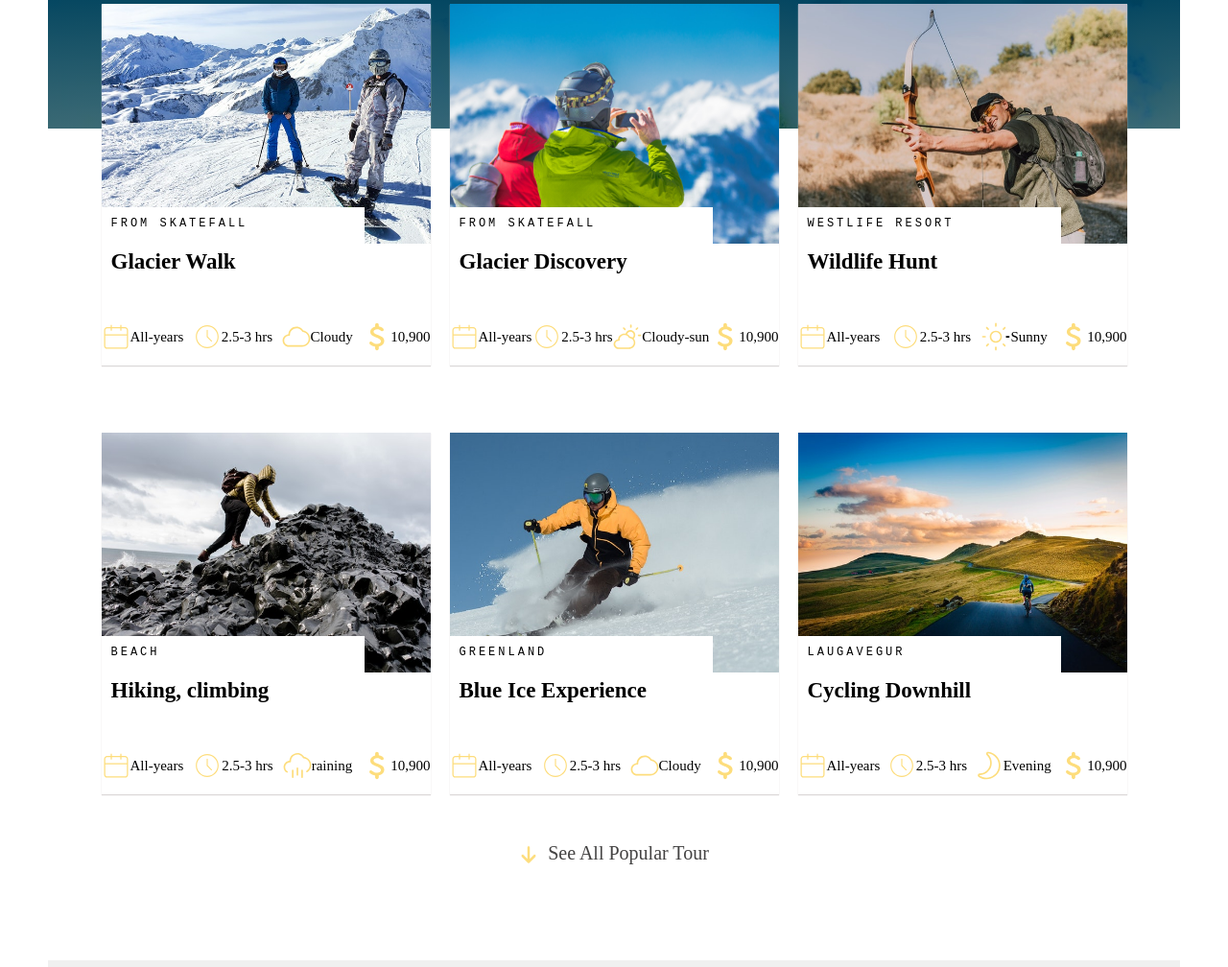
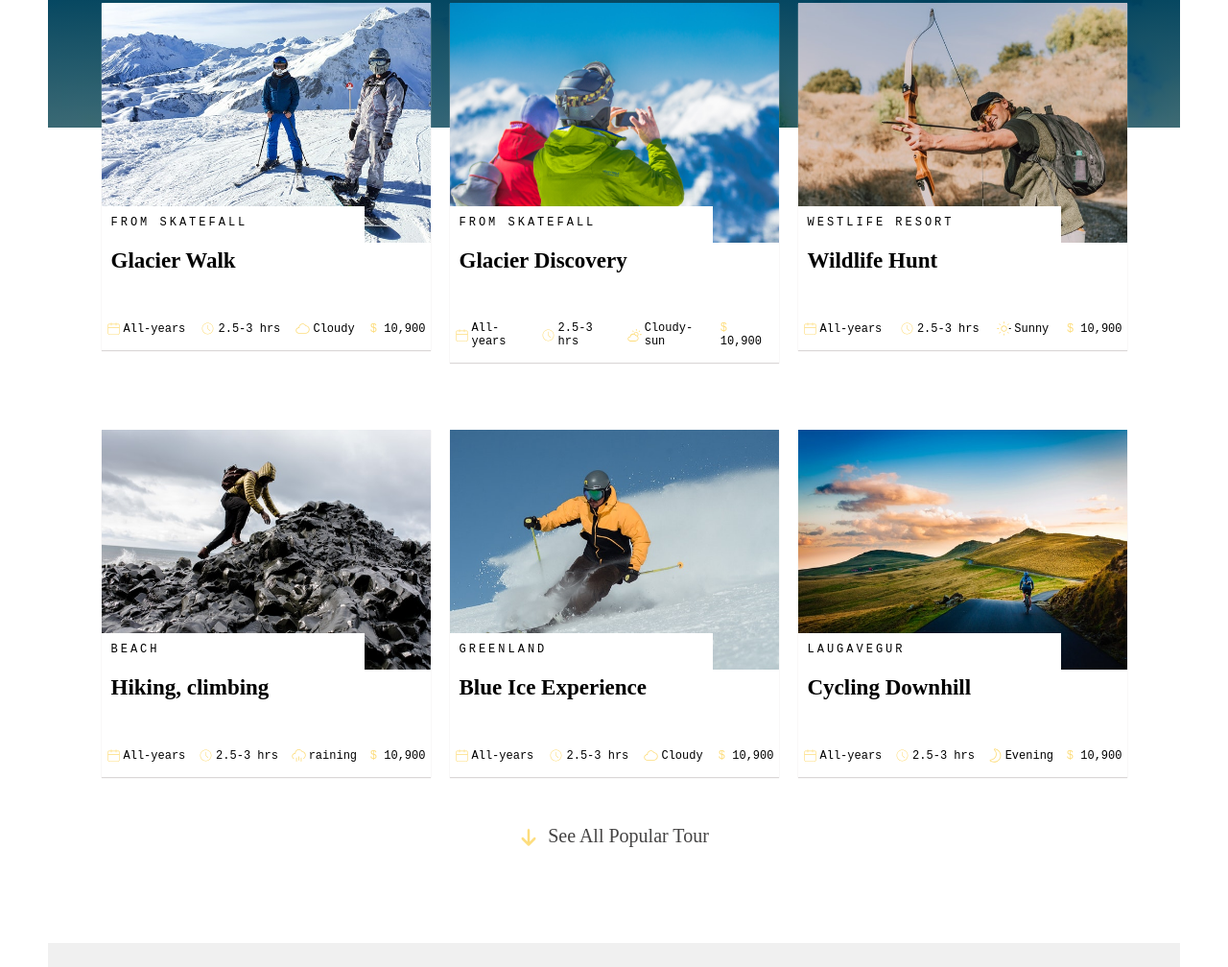
Before and after one commit to Farouk-ayo/Oneandonlytour, a website: page index.html in a window 1280 px wide. Shown: the part 1592-2600 px from the top of the page at 96% size. Drawn offline with Linux system fonts and the light colour scheme; a web font is replaced by a local one.

Commit message:
all font and error fixed

```diff
--- a/index.html
+++ b/index.html
@@ -46,7 +46,7 @@
         <div class="navigation--text">
           <h3 class="navigation--text__top">One&only</h3>
           <p class="navigation--text__bottom">
-            <span class="text--bg">TOUR</span>
+            <span class="text--bg head">TOUR</span>
           </p>
         </div>
         <div class="navbar--tog">
@@ -257,8 +257,7 @@
               <figcaption>Cloudy</figcaption>
             </div>
             <div class="popular--icon">
-              <img class="svg-icon" src="images/currency.svg" alt="" />
-              <figcaption>10,900</figcaption>
+              <figcaption><span class="color">$</span> 10,900</figcaption>
             </div>
           </figure>
         </div>
@@ -284,8 +283,7 @@
               <figcaption>Cloudy-sun</figcaption>
             </div>
             <div class="popular--icon">
-              <img class="svg-icon" src="images/currency.svg" alt="" />
-              <figcaption>10,900</figcaption>
+              <figcaption><span class="color">$</span> 10,900</figcaption>
             </div>
           </figure>
         </div>
@@ -311,8 +309,7 @@
               <figcaption>Sunny</figcaption>
             </div>
             <div class="popular--icon">
-              <img class="svg-icon" src="images/currency.svg" alt="" />
-              <figcaption>10,900</figcaption>
+              <figcaption><span class="color">$</span> 10,900</figcaption>
             </div>
           </figure>
         </div>
@@ -338,8 +335,7 @@
               <figcaption>raining</figcaption>
             </div>
             <div class="popular--icon">
-              <img class="svg-icon" src="images/currency.svg" alt="" />
-              <figcaption>10,900</figcaption>
+              <figcaption><span class="color">$</span> 10,900</figcaption>
             </div>
           </figure>
         </div>
@@ -365,8 +361,7 @@
               <figcaption>Cloudy</figcaption>
             </div>
             <div class="popular--icon">
-              <img class="svg-icon" src="images/currency.svg" alt="" />
-              <figcaption>10,900</figcaption>
+              <figcaption><span class="color">$</span> 10,900</figcaption>
             </div>
           </figure>
         </div>
@@ -392,8 +387,7 @@
               <figcaption>Evening</figcaption>
             </div>
             <div class="popular--icon">
-              <img class="svg-icon" src="images/currency.svg" alt="" />
-              <figcaption>10,900</figcaption>
+              <figcaption><span class="color">$</span> 10,900</figcaption>
             </div>
           </figure>
         </div>
@@ -419,8 +413,7 @@
               <figcaption>Evening</figcaption>
             </div>
             <div class="popular--icon">
-              <img class="svg-icon" src="images/currency.svg" alt="" />
-              <figcaption>10,900</figcaption>
+              <figcaption><span class="color">$</span> 10,900</figcaption>
             </div>
           </figure>
         </div>
@@ -446,8 +439,7 @@
               <figcaption>Evening</figcaption>
             </div>
             <div class="popular--icon">
-              <img class="svg-icon" src="images/currency.svg" alt="" />
-              <figcaption>10,900</figcaption>
+              <figcaption><span class="color">$</span> 10,900</figcaption>
             </div>
           </figure>
         </div>
@@ -473,8 +465,7 @@
               <figcaption>Evening</figcaption>
             </div>
             <div class="popular--icon">
-              <img class="svg-icon" src="images/currency.svg" alt="" />
-              <figcaption>10,900</figcaption>
+              <figcaption><span class="color">$</span> 10,900</figcaption>
             </div>
           </figure>
         </div>
@@ -500,8 +491,7 @@
               <figcaption>Evening</figcaption>
             </div>
             <div class="popular--icon">
-              <img class="svg-icon" src="images/currency.svg" alt="" />
-              <figcaption>10,900</figcaption>
+              <figcaption><span class="color">$</span> 10,900</figcaption>
             </div>
           </figure>
         </div>
@@ -527,8 +517,7 @@
               <figcaption>Evening</figcaption>
             </div>
             <div class="popular--icon">
-              <img class="svg-icon" src="images/currency.svg" alt="" />
-              <figcaption>10,900</figcaption>
+              <figcaption><span class="color">$</span> 10,900</figcaption>
             </div>
           </figure>
         </div>
@@ -554,8 +543,7 @@
               <figcaption>Evening</figcaption>
             </div>
             <div class="popular--icon">
-              <img class="svg-icon" src="images/currency.svg" alt="" />
-              <figcaption>10,900</figcaption>
+              <figcaption><span class="color">$</span> 10,900</figcaption>
             </div>
           </figure>
         </div>
--- a/sass/base/_utilities.scss
+++ b/sass/base/_utilities.scss
@@ -8,8 +8,8 @@
 }
 
 .svg-icon {
-  width: 3rem;
-  height: 3rem;
+  width: 1.5rem;
+  height: 1.5rem;
 }
 .list--icon {
   margin-bottom: -0.5rem;
@@ -23,6 +23,7 @@
 .text--bg {
   position: relative;
   color: black;
+  font-family: "Courier New", Courier, monospace;
   &::after {
     content: "";
     position: absolute;
@@ -209,6 +210,10 @@
   opacity: 0;
   transform: translateY(8rem);
 }
+.color {
+  color: #fddd7c;
+}
+
 // .spinner {
 //   margin: auto;
 //   position: fixed;
--- a/sass/components/_activities.scss
+++ b/sass/components/_activities.scss
@@ -33,6 +33,7 @@
     overflow: hidden;
     p {
       font-size: 2rem;
+      font-family: "Courier New", Courier, monospace;
       color: white;
       text-transform: uppercase;
       position: absolute;
--- a/sass/components/_allTours.scss
+++ b/sass/components/_allTours.scss
@@ -7,6 +7,7 @@
     font-size: 2.5rem;
     padding: 1.5rem 2rem;
     color: white;
+    font-family: "Courier New", Courier, monospace;
     background-color: var(--color-secondary-dark);
     &:hover {
       color: var(--color-dark-component);
@@ -35,6 +36,7 @@
   }
   h1 {
     font-size: 2.5rem;
+    font-family: "Courier New", Courier, monospace;
 
     @include respond(tab-port) {
       font-size: 1rem;
@@ -104,6 +106,7 @@
 
     h3 {
       font-size: 2.5rem;
+      font-family: "Courier New", Courier, monospace;
       @include respond(tab-port) {
         font-size: 1.5rem;
       }
@@ -145,6 +148,7 @@
   }
   h3 {
     font-size: 3.5rem;
+    font-family: "Courier New", Courier, monospace;
     @include respond(tab-port) {
       font-size: 1.3rem;
     }
--- a/sass/components/_form.scss
+++ b/sass/components/_form.scss
@@ -76,6 +76,7 @@
       border: none;
       color: #777;
       font-size: 1.8rem;
+      font-family: "Courier New", Courier, monospace;
       padding: 1.5rem 2rem;
       box-shadow: -0.5rem 0.5rem 0.5rem rgba(0, 0, 0, 0.15);
       &:focus {
--- a/sass/components/_logo.scss
+++ b/sass/components/_logo.scss
@@ -41,18 +41,21 @@
   }
   p {
     font-size: 2.5rem;
+    font-family: "Courier New", Courier, monospace;
     @include respond(tab-port) {
       font-size: 2rem;
     }
   }
   h1 {
     font-size: 3rem;
+    font-family: "Courier New", Courier, monospace;
     @include respond(tab-port) {
       font-size: 2.5rem;
     }
   }
   h6 {
     font-size: 2.4rem;
+    font-family: "Courier New", Courier, monospace;
     @include respond(tab-port) {
       font-size: 1.9rem;
     }
--- a/sass/components/_popularTours.scss
+++ b/sass/components/_popularTours.scss
@@ -49,7 +49,10 @@
 .popular--icon {
   display: flex;
   align-items: center;
-  font-size: 1.5rem;
+  gap: 0.3rem;
+  padding: 0rem 0.5rem;
+  font-size: 1.2rem;
+  font-family: "Courier New", Courier, monospace;
 }
 .all--tours--link {
   margin-bottom: 10rem;
--- a/sass/layouts/_header.scss
+++ b/sass/layouts/_header.scss
@@ -49,6 +49,7 @@
   align-items: center;
   color: var(--color-white);
   animation: moveToLeft 2s cubic-bezier(0.57, 1.1, 0.58, 1);
+  font-family: "Courier New", Courier, monospace;
   @include respond(tab-land) {
     font-size: 3.5rem;
   }
@@ -60,6 +61,7 @@
 }
 .heading--text {
   font-size: 2rem;
+  // font-family: "Courier New", Courier, monospace;
   display: block;
   width: 50%;
   letter-spacing: 0.5rem;
--- a/sass/layouts/_navigation.scss
+++ b/sass/layouts/_navigation.scss
@@ -52,6 +52,10 @@
     font-size: 2.5rem;
   }
 }
+.head {
+  font-family: "Inspiration", cursive;
+  font-size: 2.5rem;
+}
 
 .navigation--bottom {
   display: flex;
```
Also changed, not shown: css/style.css, images/currency.svg (deleted).
